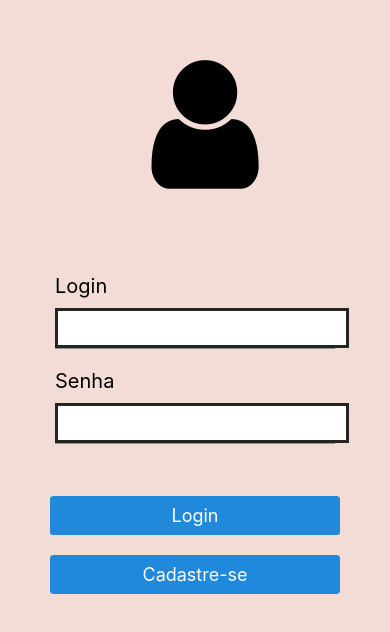
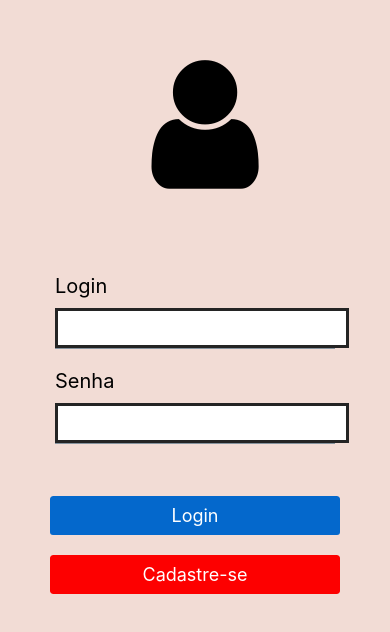
Before and after one commit to juliogfk/extensao-avaliacao, a React Native app: screen / in a window 390 px wide. Shown: the part 126-758 px from the top of the page. Built offline with nearby package versions, Linux system fonts and the light colour scheme.

Commit message:
tela de login criada

```diff
--- a/App.js
+++ b/App.js
@@ -2,6 +2,7 @@ import { StatusBar } from 'expo-status-bar';
 import reactDom from 'react-dom';
 import { StyleSheet, Text, View} from 'react-native';
 import {Button, Input, Avatar} from 'react-native-elements'
+import { color } from 'react-native-elements/dist/helpers';
 
 const Flex = () => {
   return (
@@ -33,8 +34,8 @@ const Flex = () => {
     </View>
 
     <View style={{ flex: 1, padding: 30,}} >
-      <Button title="Login" style={{paddingBottom: 20,}}  />
-      <Button title="Cadastre-se" />
+      <Button buttonStyle={styles.button} title="Login"/>
+      <Button buttonStyle={styles.button2} title="Cadastre-se"/>
     </View>
   </View>
   );
@@ -44,11 +45,19 @@ const Flex = () => {
     container: {
       flex: 1,
       justifyContent: "center",
+      maxHeight:900,
+      maxWidth:500,
       padding: 20,
       backgroundColor: "#f2dcd5",
     },
+    button: {
+      marginBottom:20,
+      backgroundColor: "#0468cc",
 
-
+    },
+    button2: {
+      backgroundColor: "#fd0000"
+    },
 });
 
 
```
Lines whose indentation alone changed are shown as unchanged.
